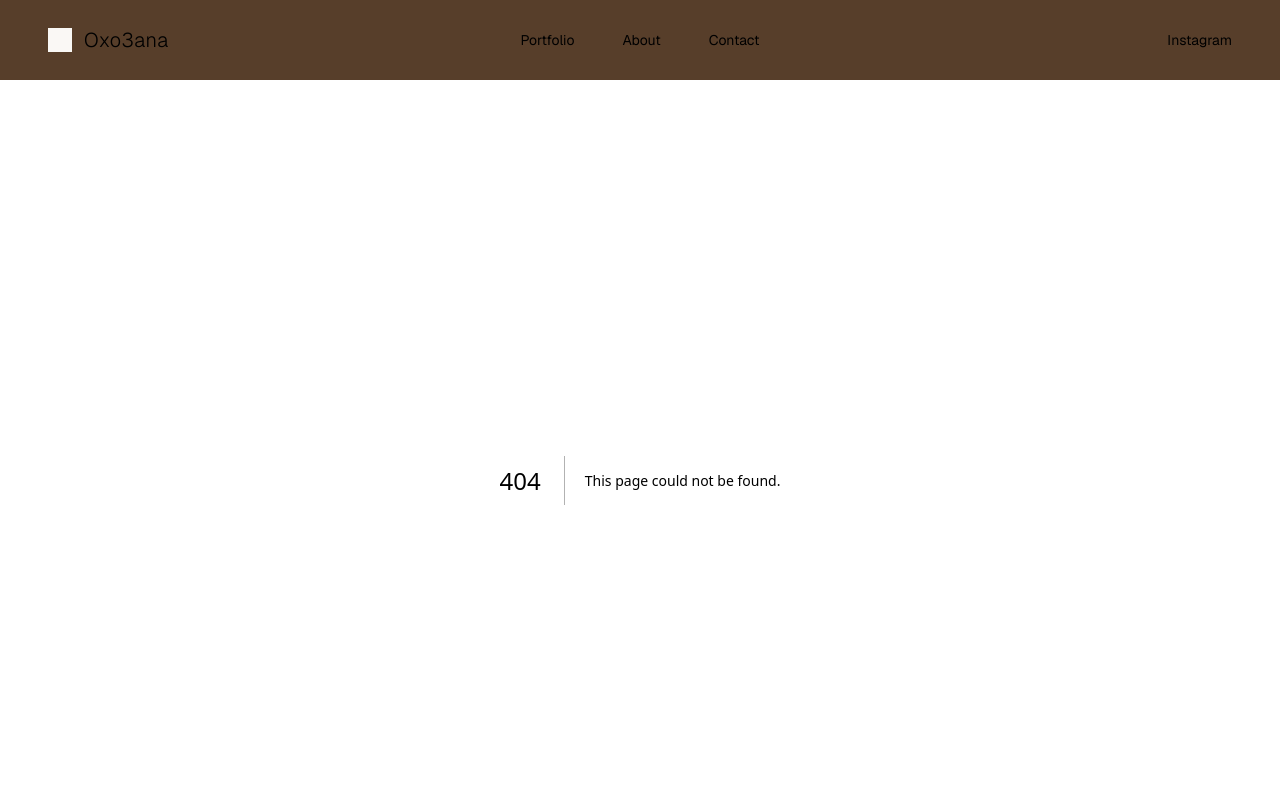
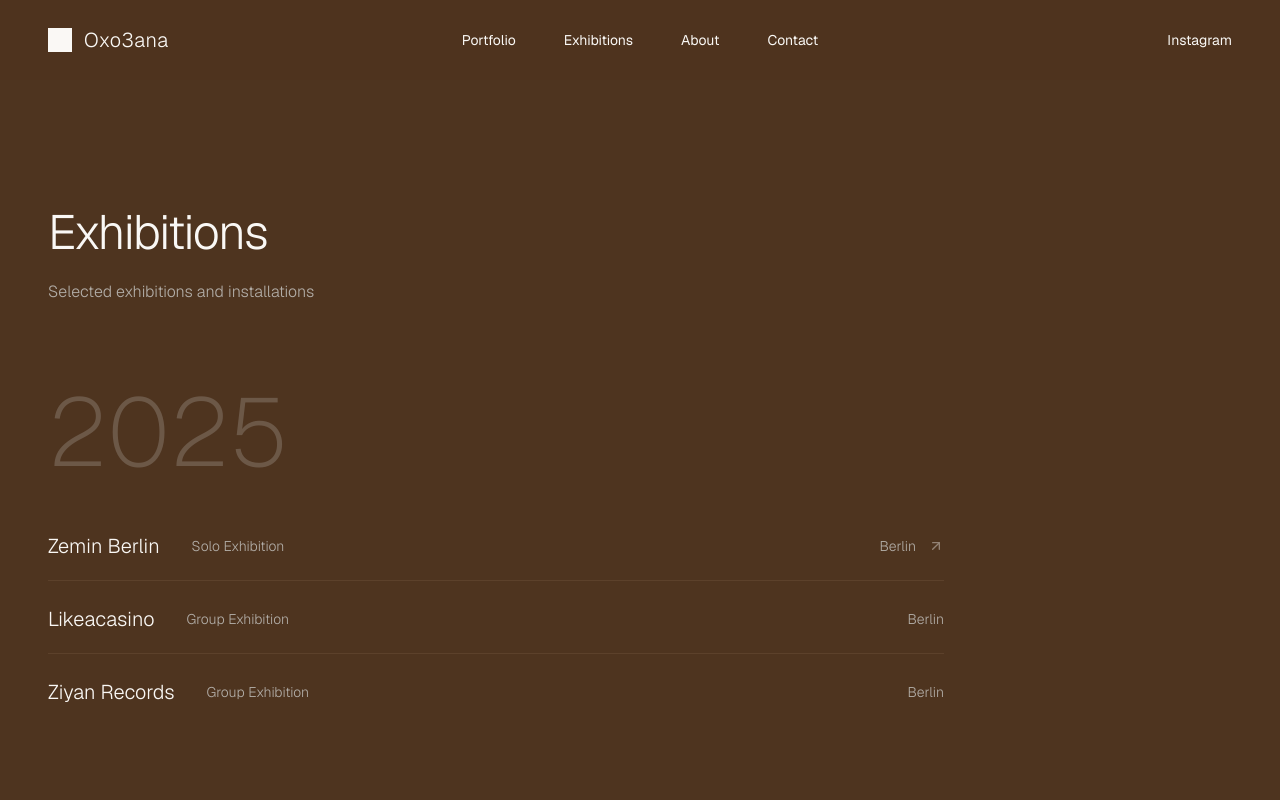
Before and after one commit to nihanbayrak/oxo3ona, a Next.js app: page /exhibitions in a window 1280 px wide. Before the commit this address had no page. Shown: the top 800 px of the page. Built offline with nearby package versions, Linux system fonts and the light colour scheme.

Commit message:
Add exhibitions page with modern timeline design
- Created exhibitions page grouped by year
- Added links for Zemin Berlin, Hoodbase, and Nobu Art Project
- Timeline layout with large year typography
- Added Exhibitions to navigation menu

```diff
--- /dev/null
+++ b/app/exhibitions/page.tsx
@@ -0,0 +1,156 @@
+import { ArrowUpRight } from "lucide-react"
+
+type Exhibition = {
+  title: string
+  type: string
+  location: string
+  year: string
+  link?: string
+}
+
+const exhibitions: Exhibition[] = [
+  {
+    title: "Zemin Berlin",
+    type: "Solo Exhibition",
+    location: "Berlin",
+    year: "2025",
+    link: "https://zeminberlin.de/",
+  },
+  {
+    title: "Likeacasino",
+    type: "Group Exhibition",
+    location: "Berlin",
+    year: "2025",
+  },
+  {
+    title: "Ziyan Records",
+    type: "Group Exhibition",
+    location: "Berlin",
+    year: "2025",
+  },
+  {
+    title: "Modernismus",
+    type: "Solo Art Installation",
+    location: "Berlin",
+    year: "2024",
+  },
+  {
+    title: "Modernismus",
+    type: "Solo Art Display",
+    location: "Berlin",
+    year: "2024",
+  },
+  {
+    title: "Likeacasino",
+    type: "Dark Rings Like a Bell",
+    location: "Berlin",
+    year: "2024",
+  },
+  {
+    title: "Zentrale Space",
+    type: "Group Exhibition",
+    location: "Berlin",
+    year: "2021",
+  },
+  {
+    title: "Hoodbase",
+    type: "Group Exhibition",
+    location: "Istanbul",
+    year: "2021",
+    link: "https://www.hood-base.com/",
+  },
+  {
+    title: "Nobu Art Project",
+    type: "Group Exhibition",
+    location: "Antalya",
+    year: "2021",
+    link: "https://nobuartproject.com/",
+  },
+]
+
+export default function ExhibitionsPage() {
+  const groupedByYear = exhibitions.reduce(
+    (acc, exhibition) => {
+      if (!acc[exhibition.year]) {
+        acc[exhibition.year] = []
+      }
+      acc[exhibition.year].push(exhibition)
+      return acc
+    },
+    {} as Record<string, Exhibition[]>
+  )
+
+  const sortedYears = Object.keys(groupedByYear).sort((a, b) => Number(b) - Number(a))
+
+  return (
+    <main className="min-h-screen">
+      <div className="container mx-auto px-6 lg:px-12 py-24 md:py-32">
+        <div className="max-w-4xl">
+          <h1 className="text-4xl md:text-5xl font-light mb-6 tracking-tight">Exhibitions</h1>
+          <p className="text-muted-foreground font-light mb-20">
+            Selected exhibitions and installations
+          </p>
+
+          <div className="space-y-16">
+            {sortedYears.map((year) => (
+              <div key={year} className="group">
+                <div className="flex items-baseline gap-8 mb-8">
+                  <span className="text-6xl md:text-8xl font-extralight text-muted-foreground/30">
+                    {year}
+                  </span>
+                </div>
+
+                <div className="space-y-1">
+                  {groupedByYear[year].map((exhibition, index) => (
+                    <div
+                      key={`${exhibition.title}-${index}`}
+                      className="group/item border-b border-border/50 last:border-b-0"
+                    >
+                      {exhibition.link ? (
+                        <a
+                          href={exhibition.link}
+                          target="_blank"
+                          rel="noopener noreferrer"
+                          className="flex items-center justify-between py-5 hover:opacity-60 transition-opacity"
+                        >
+                          <div className="flex flex-col md:flex-row md:items-center gap-1 md:gap-8">
+                            <span className="text-lg md:text-xl font-light">
+                              {exhibition.title}
+                            </span>
+                            <span className="text-sm text-muted-foreground font-light">
+                              {exhibition.type}
+                            </span>
+                          </div>
+                          <div className="flex items-center gap-3">
+                            <span className="text-sm text-muted-foreground font-light hidden sm:block">
+                              {exhibition.location}
+                            </span>
+                            <ArrowUpRight className="w-4 h-4 opacity-40 group-hover/item:opacity-100 transition-opacity" />
+                          </div>
+                        </a>
+                      ) : (
+                        <div className="flex items-center justify-between py-5">
+                          <div className="flex flex-col md:flex-row md:items-center gap-1 md:gap-8">
+                            <span className="text-lg md:text-xl font-light">
+                              {exhibition.title}
+                            </span>
+                            <span className="text-sm text-muted-foreground font-light">
+                              {exhibition.type}
+                            </span>
+                          </div>
+                          <span className="text-sm text-muted-foreground font-light">
+                            {exhibition.location}
+                          </span>
+                        </div>
+                      )}
+                    </div>
+                  ))}
+                </div>
+              </div>
+            ))}
+          </div>
+        </div>
+      </div>
+    </main>
+  )
+}
--- a/components/site-header.tsx
+++ b/components/site-header.tsx
@@ -14,6 +14,7 @@ export function SiteHeader() {
 
   const navLinks = [
     { href: "/", label: "Portfolio" },
+    { href: "/exhibitions", label: "Exhibitions" },
     { href: "/about", label: "About" },
     { href: "/contact", label: "Contact" },
   ]
```
